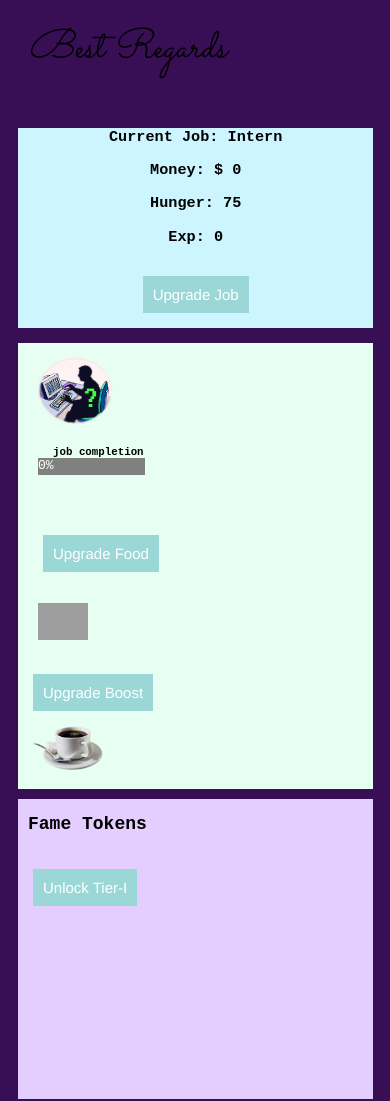
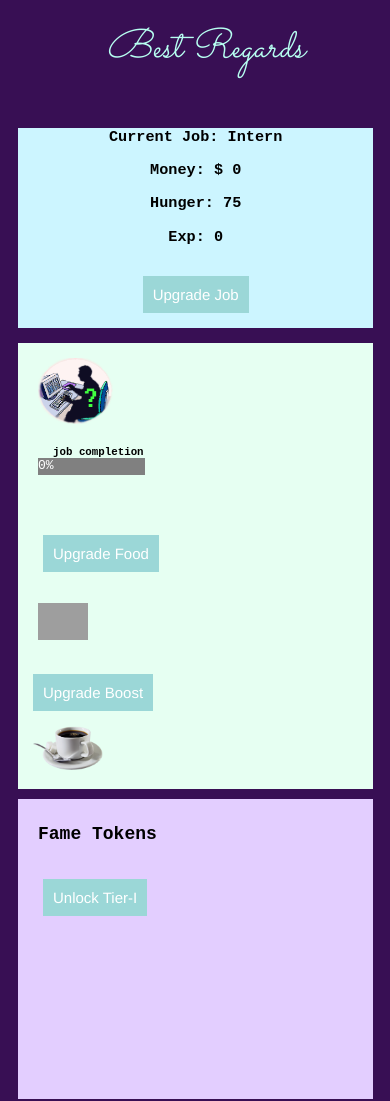
Before and after one commit to PJC-1/life, a plain HTML site: page index.html in a window 390 px wide. Drawn offline with Linux system fonts and the light colour scheme; grey boxes are pictures that could not be loaded.

Commit message:
added some style

```diff
--- a/style/style.css
+++ b/style/style.css
@@ -91,6 +91,11 @@ img {
         width: 95%;
     }
 
+    #brTitle {
+        text-align: center;
+        color: #b7fff1;
+    }
+
 }
 
 
@@ -111,7 +116,7 @@ img {
 }
 
 #colTrois {
-
+    margin: 10px;
 }
 
 
```
